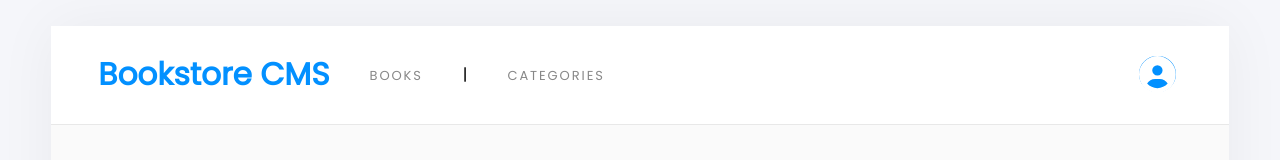
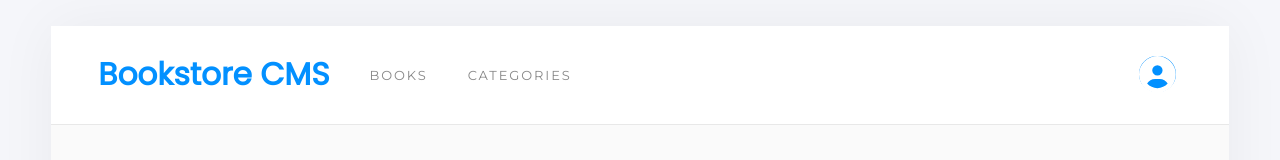
Before and after one commit to coker2019/booksave, a React (Create React App) app: page /bookstore-cms in a window 1280 px wide. Shown: the top 160 px of the page. Built offline with nearby package versions, Linux system fonts and the light colour scheme; no server answers.

Commit message:
Update NabBar.

```diff
--- a/src/components/NavBar.css
+++ b/src/components/NavBar.css
@@ -20,7 +20,7 @@ ul li {
 }
 
 .nav-brand {
-  font-family: "Poppins", sans-serif;
+  font-family: Montserrat, "Arial", sans-serif;
   font-size: 1.3rem;
   font-weight: bold;
   color: #0290ff;
@@ -35,7 +35,7 @@ ul li {
 
 .nav-link {
   opacity: 0.5;
-  font-family: "Poppins", sans-serif;
+  font-family: Montserrat, "Arial", sans-serif;
   font-size: 0.813rem;
   color: #121212;
   letter-spacing: 1.9px;
--- a/src/components/NavBar.jsx
+++ b/src/components/NavBar.jsx
@@ -16,7 +16,6 @@ const Navbar = () => (
       <li>
         <Link className="nav-link" to="/bookstore-cms/">BOOKS</Link>
       </li>
-      <li>|</li>
       <li>
         <Link className="nav-link" to="/bookstore-cms/categories">CATEGORIES</Link>
       </li>
```
